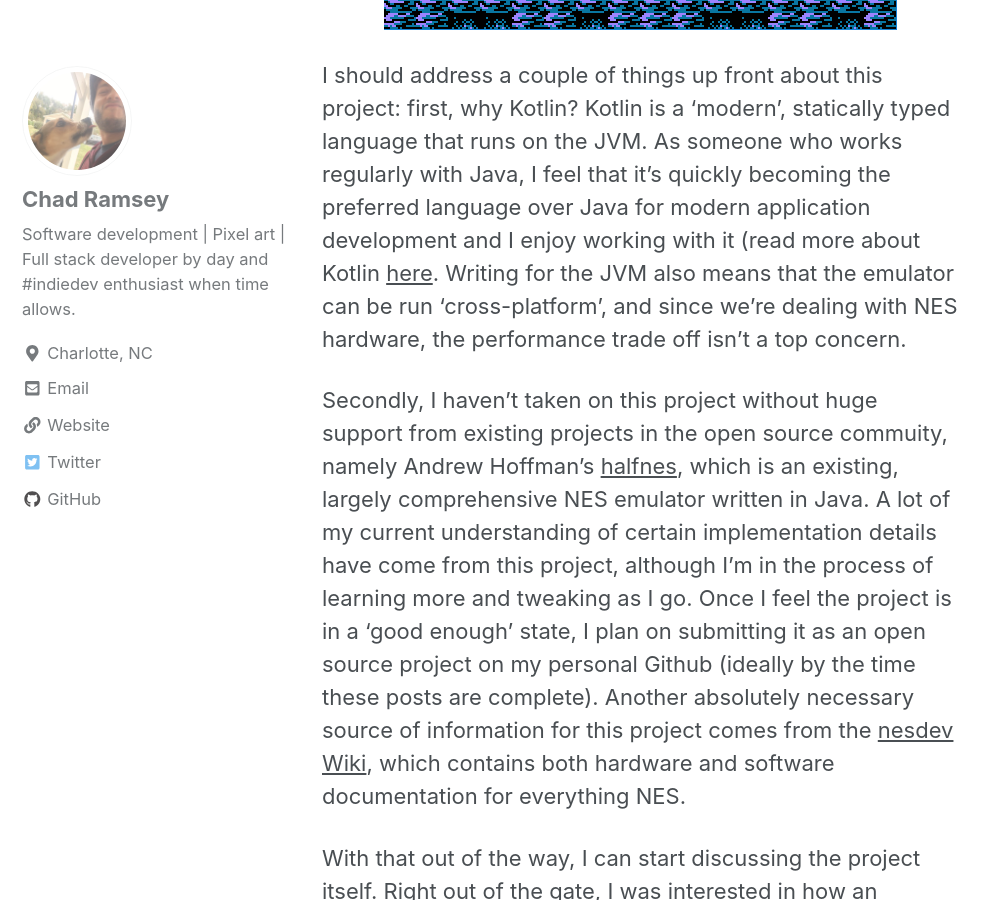
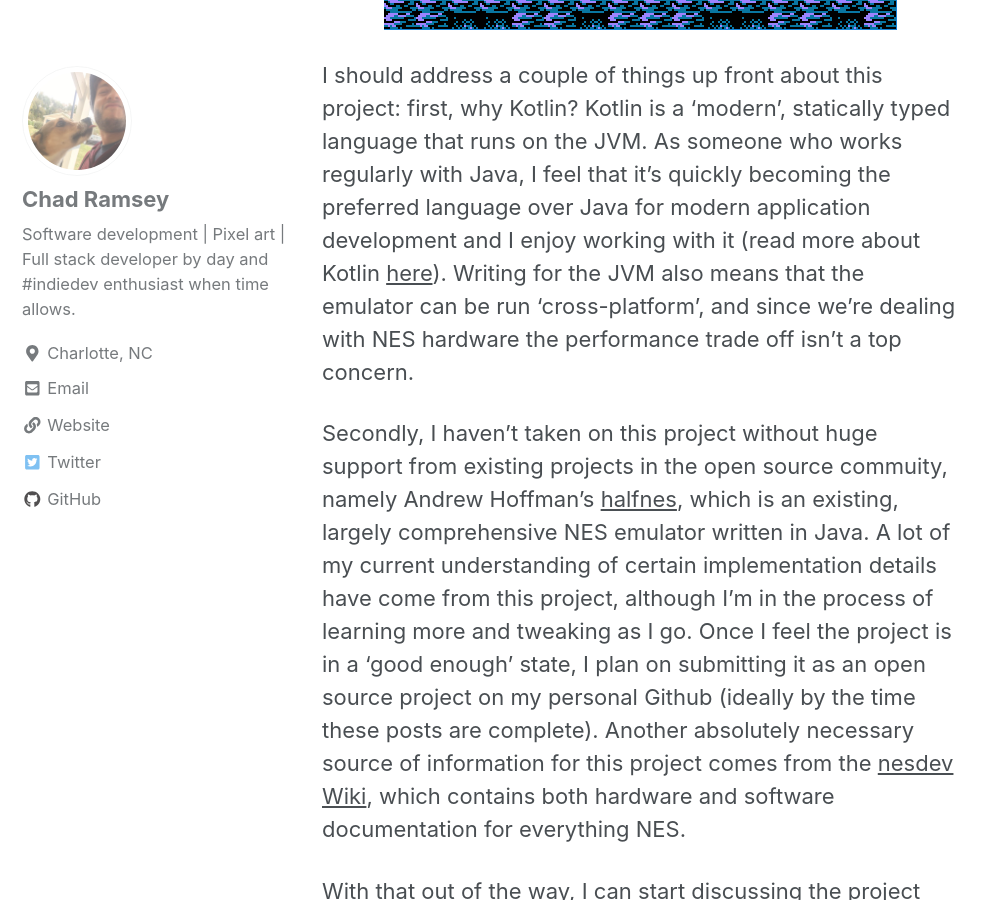
Before and after one commit to chadramsey/chadramsey.github.io, a Jekyll site: the page built from _posts/2018-12-08-nes-emulation-two.md, in a window 1280 px wide and 900 px high, scrolled down 945 px. Shown: the whole window, without its empty margins (0-998 px from the left). Built offline with Jekyll 4.4.1, drawn with Linux system fonts in a browser that asks for light colours; cached includes are drawn as plain includes; nearby versions of some CDN libraries.

```diff
--- a/_posts/2018-12-08-nes-emulation-two.md
+++ b/_posts/2018-12-08-nes-emulation-two.md
@@ -8,7 +8,7 @@ Writing an NES emulator has been a long time interest of mine, primarily because
 
 ![](https://chadramsey.github.io/assets/images/2018/nes-emu-one.PNG){: .center-image }
 
-I should address a couple of things up front about this project: first, why Kotlin? Kotlin is a 'modern', statically typed language that runs on the JVM. As someone who works regularly with Java, I feel that it's quickly becoming the preferred language over Java for modern application development and I enjoy working with it (read more about Kotlin [here](https://kotlinlang.org/). Writing for the JVM also means that the emulator can be run 'cross-platform', and since we're dealing with NES hardware, the performance trade off isn't a top concern.
+I should address a couple of things up front about this project: first, why Kotlin? Kotlin is a 'modern', statically typed language that runs on the JVM. As someone who works regularly with Java, I feel that it's quickly becoming the preferred language over Java for modern application development and I enjoy working with it (read more about Kotlin [here](https://kotlinlang.org/)). Writing for the JVM also means that the emulator can be run 'cross-platform', and since we're dealing with NES hardware the performance trade off isn't a top concern.
 
 Secondly, I haven't taken on this project without huge support from existing projects in the open source commuity, namely Andrew Hoffman's [halfnes](https://github.com/andrew-hoffman/halfnes), which is an existing, largely comprehensive NES emulator written in Java. A lot of my current understanding of certain implementation details have come from this project, although I'm in the process of learning more and tweaking as I go. Once I feel the project is in a 'good enough' state, I plan on submitting it as an open source project on my personal Github (ideally by the time these posts are complete). Another absolutely necessary source of information for this project comes from the [nesdev Wiki](https://wiki.nesdev.com/w/index.php/NES_reference_guide), which contains both hardware and software documentation for everything NES.
 
```
